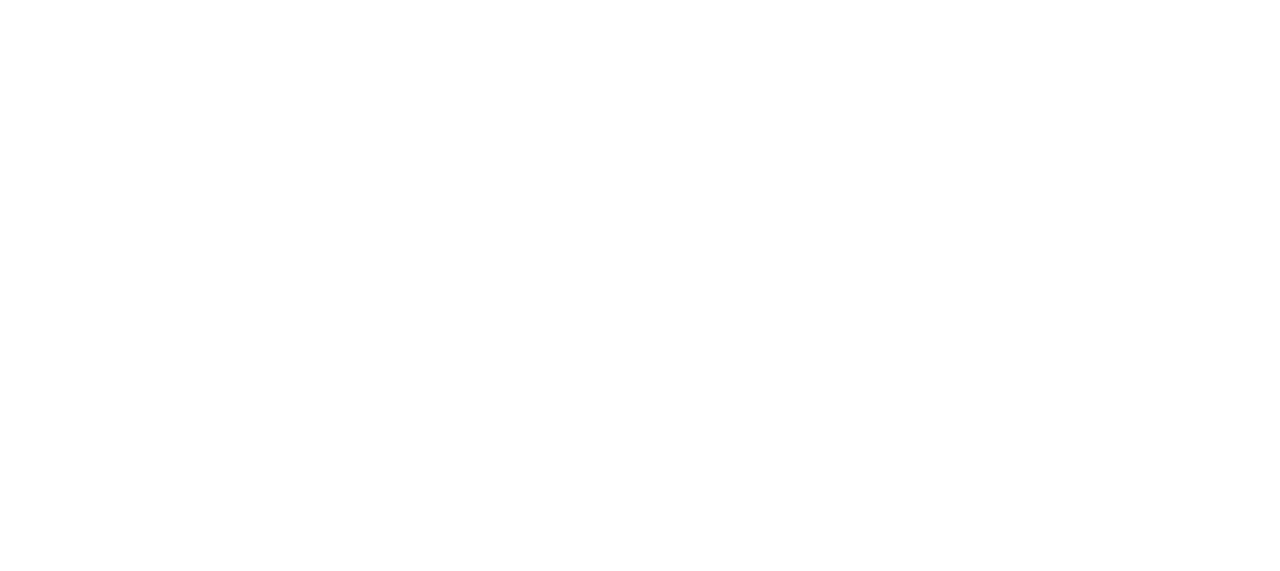
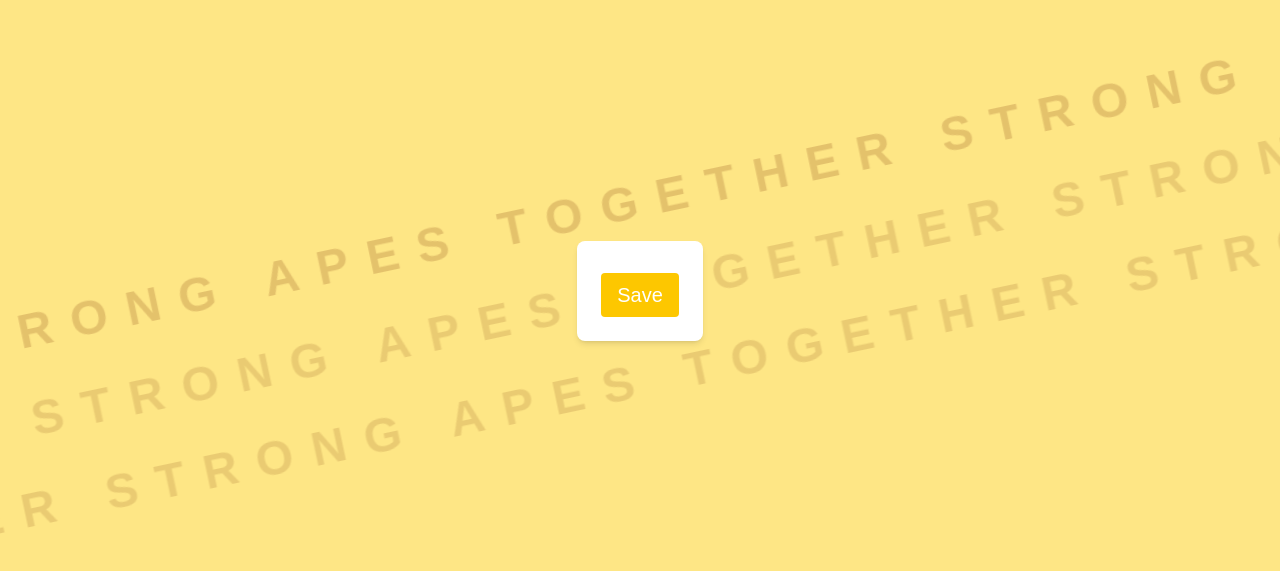
Before and after one commit to Jakub-Barylak/apes-together-strong, a Next.js app in the folder frontend/: page /update_profile in a window 1280 px wide. Shown: the part 109-680 px from the top of the page. Built offline with nearby package versions, Linux system fonts and the light colour scheme.

Commit message:
Added BananaButton

```diff
--- a/frontend/app/(auth)/login/page.tsx
+++ b/frontend/app/(auth)/login/page.tsx
@@ -5,6 +5,7 @@
 import { useSearchParams, useRouter } from "next/navigation";
 import { FormEvent, useState } from "react";
 import { ApeBackground } from "@/components/ApeSlider";
+import { BananaButton } from "@/components/BananaButton";
 
 export default function LoginPage() {
 	const [email, setEmail] = useState("");
@@ -67,22 +68,7 @@
 				/>
 			</div>
 
-			<button
-				type="submit"
-				disabled={loading}
-				className="mt-2 px-4 py-2 rounded bg-yellow-400 text-white cursor-pointer disabled:opacity-50 text-xl flex items-center justify-center gap-2"
-			>
-				{loading ? (
-					<>
-						<span className="animate-spin inline-block" aria-hidden="true">
-							🍌
-						</span>
-						<span>Loading…</span>
-					</>
-				) : (
-					"Login"
-				)}
-			</button>
+			<BananaButton label="Login" loadingLabel="Loading..." loading={loading} />
 		</form>
 	</div>
 
--- a/frontend/app/(auth)/register/page.tsx
+++ b/frontend/app/(auth)/register/page.tsx
@@ -4,6 +4,7 @@
 import { FormEvent, useState } from "react";
 import { toast } from "react-toastify";
 import { useRouter } from "next/navigation";
+import { BananaButton } from "@/components/BananaButton";
 
 const PERSONALITY_TYPES = [
 	{ id: 1, code: "INTJ", label: "Architect (INTJ)" },
@@ -45,15 +46,11 @@
 				"username": username,
 				"email": email,
 				"password": password,
-				"personality": personality,
+				"personality": [parseInt(personality)],
 			});
 
-			console.log(body);
-
-			console.log(process.env.NEXT_PUBLIC_API_HOST);
 			const res = await fetch(`${process.env.NEXT_PUBLIC_API_HOST}/users/`, {
 				method: "POST",
-				credentials: "include",
 				headers: {
 					"Content-Type": "application/json",
 				},
@@ -145,22 +142,7 @@
 					</select>
 				</div>
 
-				<button
-					type="submit"
-					disabled={loading}
-					className="mt-2 px-4 py-2 rounded bg-yellow-400 text-white cursor-pointer disabled:opacity-50 text-xl flex items-center justify-center gap-2"
-				>
-					{loading ? (
-						<>
-							<span className="animate-spin inline-block" aria-hidden="true">
-								🍌
-							</span>
-							<span>Loading…</span>
-						</>
-					) : (
-						"Register"
-					)}
-				</button>
+				<BananaButton label="Register" loadingLabel="Loading..." loading={loading} />
 			</form>
 		</div>
 	);
--- a/frontend/app/(auth)/update_profile/page.tsx
+++ b/frontend/app/(auth)/update_profile/page.tsx
@@ -1,4 +1,25 @@
+"use client";
+
+import { ApeBackground } from "@/components/ApeSlider";
+import { BananaButton } from "@/components/BananaButton";
+import { FormEvent, useState } from "react";
+
 export default function UpdateProfilePag() {
+	const [loading, setLoading] = useState(false);
+
 	// TODO: Uzupełnić tagi
-	return <div></div>;
+	const handleSubmit = async (e: FormEvent) => {
+		e.preventDefault();
+		setLoading(true);
+	};
+
+	return <div className="relative h-screen w-screen flex items-center justify-center bg-amber-200 overflow-hidden">
+		<ApeBackground />
+		<form
+			onSubmit={handleSubmit}
+			className="relative z-10 grid gap-4 p-6 rounded-lg shadow-md bg-white"
+		>
+			<BananaButton label="Save" loadingLabel="Loading" loading={loading} />
+		</form>
+	</div>;
 }
--- /dev/null
+++ b/frontend/components/BananaButton.tsx
@@ -0,0 +1,37 @@
+// BananaButton.tsx
+import React from "react";
+
+type BananaButtonProps = React.ButtonHTMLAttributes<HTMLButtonElement> & {
+	label: string;          // tekst, gdy NIE ładuje
+	loadingLabel?: string;  // tekst, gdy ładuje (opcjonalny)
+	loading?: boolean;      // stan ładowania
+};
+
+export const BananaButton: React.FC<BananaButtonProps> = ({
+	label,
+	loadingLabel = "Loading…",
+	loading = false,
+	className = "",
+	disabled,
+	...rest
+}) => {
+	return (
+		<button
+			type="submit"
+			disabled={loading || disabled}
+			className={`mt-2 px-4 py-2 rounded bg-yellow-400 text-white cursor-pointer disabled:opacity-50 text-xl flex items-center justify-center gap-2 ${className}`}
+			{...rest}
+		>
+			{loading ? (
+				<>
+					<span className="animate-spin inline-block" aria-hidden="true">
+						🍌
+					</span>
+					<span>{loadingLabel}</span>
+				</>
+			) : (
+				label
+			)}
+		</button>
+	);
+};
```
